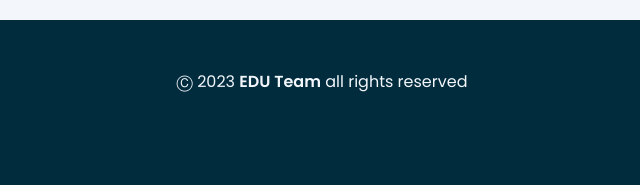
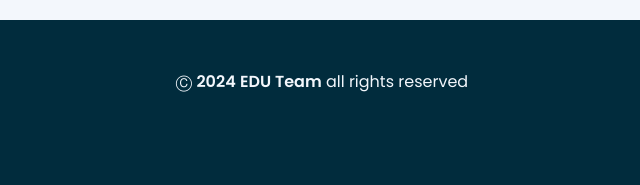
Before and after one commit to abdelrahmanrageh/GDSC-Project, a plain HTML site: page index.html in a window 1280 px wide. Shown: the part 8839-9024 px from the top of the page, 318-958 px from the left. Drawn offline with Linux system fonts and the light colour scheme.

Commit message:
modifing year

```diff
--- a/index.html
+++ b/index.html
@@ -112,7 +112,7 @@
         </div>
 
         <div class="footer" id="footer">
-            <p>Ⓒ 2023 <span>EDU Team</span>  all rights reserved </p>
+            <p>Ⓒ <span class="year"></span> <span>EDU Team</span>  all rights reserved </p>
             <br>
             <p>contributed in this project:</p>
             <ul>
--- a/js/main.js
+++ b/js/main.js
@@ -7,3 +7,6 @@ window.onscroll = function() {
     else
         span.classList.remove("show");
 }
+
+let year = document.querySelector(".year");
+year.innerHTML = new Date().getFullYear();
```
